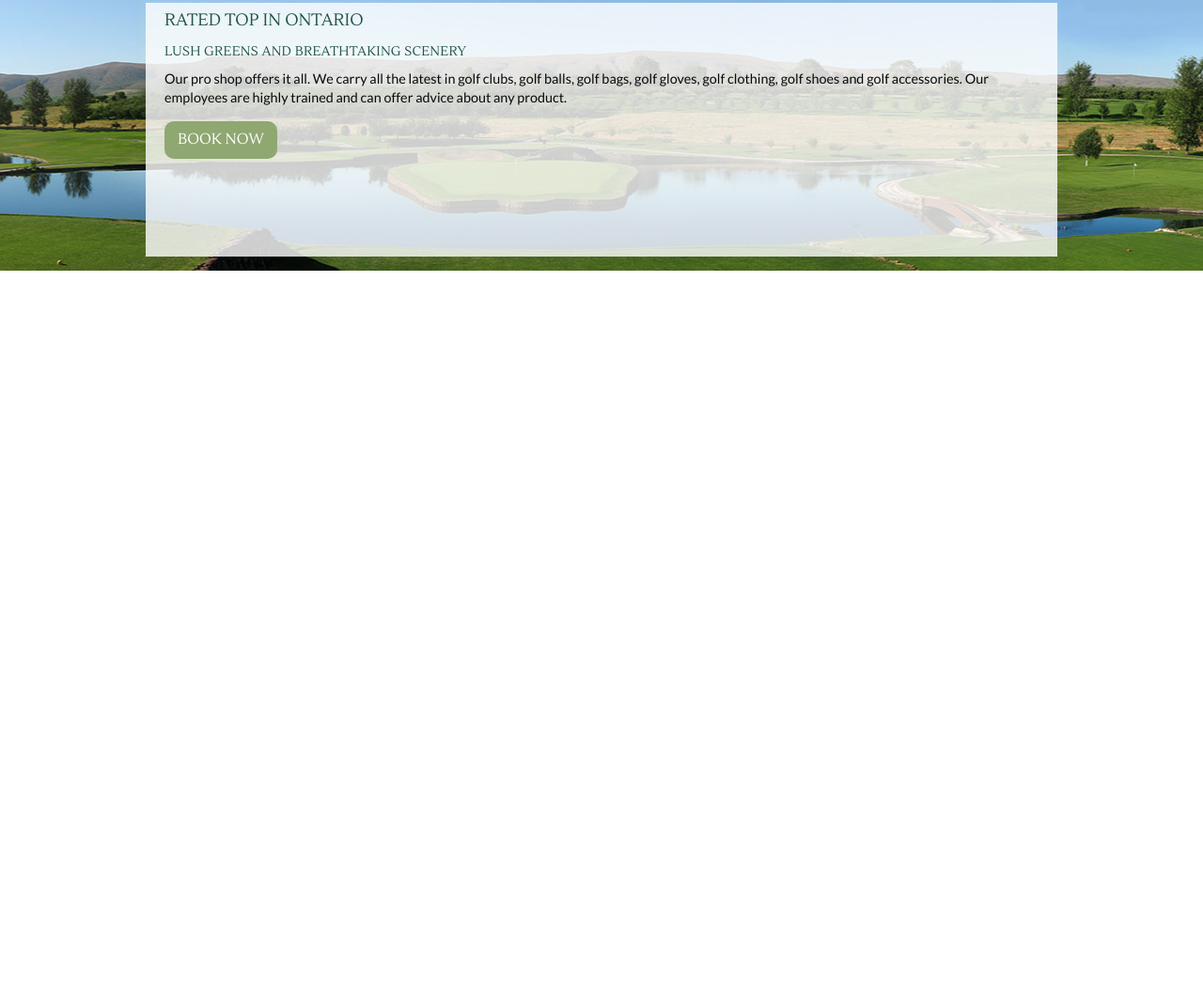
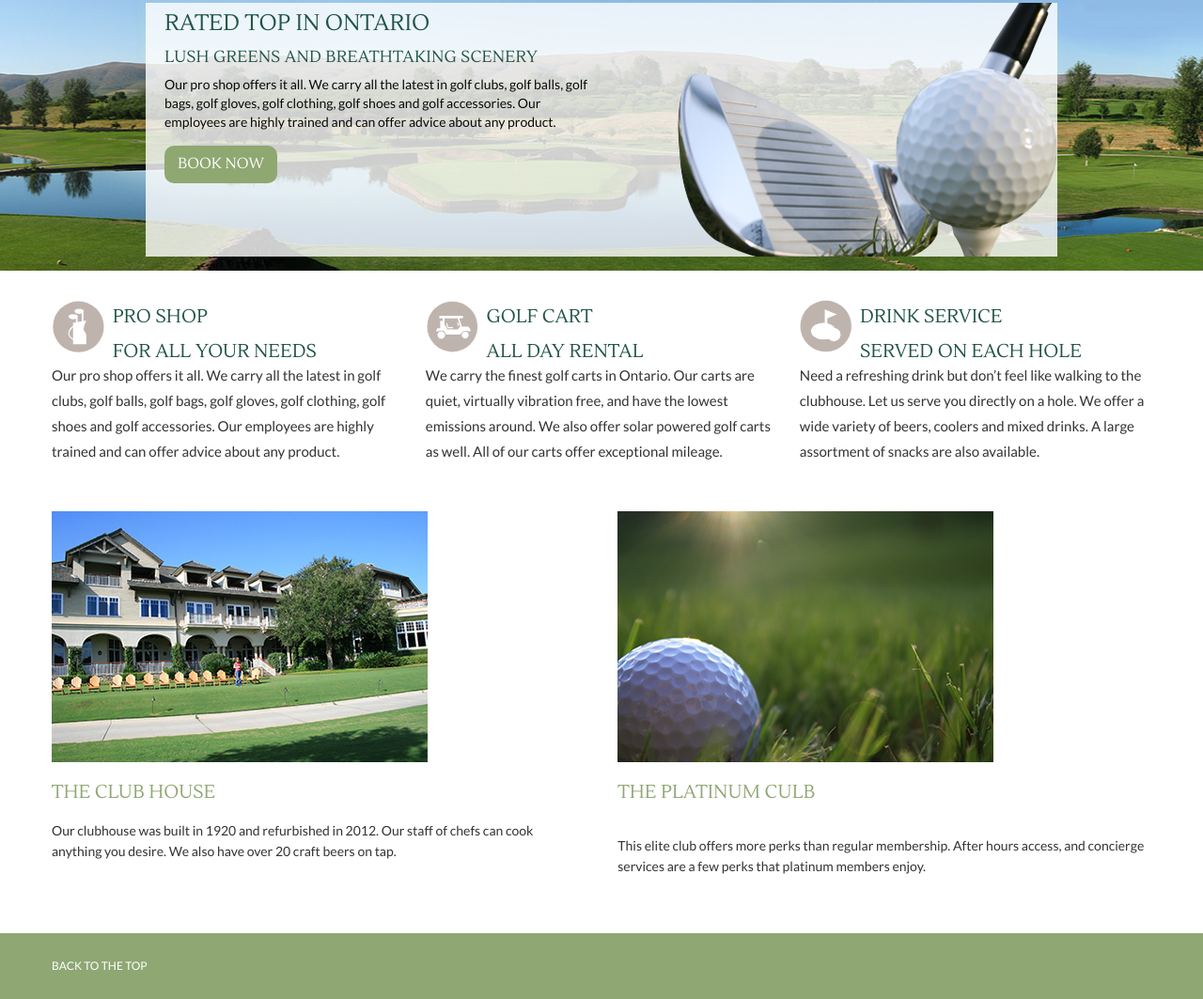
Before and after one commit to Gahyunlee23/-0723-WebD1_Wollastone, a plain HTML site: page index.html in a window 1280 px wide. Shown: the part 176-1239 px from the top of the page at 94% size. Before the commit the page ends 800 px from the top, so only its background shows below. Drawn offline with Linux system fonts and the light colour scheme.

Commit message:
0730.inclass

```diff
--- a/css/main.css
+++ b/css/main.css
@@ -222,9 +222,135 @@ h2, h3
   background-color: #215445;
 }
 
+/* Services Area */
+
+#serviceCon { margin-bottom: 10px; }
+
+.services {
+  margin-bottom: 20px;
+  padding-top: 1px;
+}
+
+.services h2 {
+  font-size: 1.5em;
+  margin-bottom: 5px;
+  margin-top: 15px;
+}
+
+.services h3 {
+  font-size: 1em;
+  margin-top: 0;
+  margin-bottom: 20px;
+}
+
+.services p {
+  color: #333;
+  font-size: 0.875em;
+  line-height: 22px;
+  text-align: justify;
+}
+
+.icon {
+  float: left;
+  max-width: 70px;
+  margin: 0 20px 0 0;
+}
+
+#extraCon { margin-bottom: 60px; }
+
+.extra-img{ margin-top: 20px; margin-bottom: 30px; }
+
+.extras h2 {
+  color: #8ea773;
+  font-size: 1.25em;
+  margin-bottom: 30px;
+  line-height: 0;
+}
+
+.extras p {
+  color: #333;
+  font-size: 0.875em;
+  line-height: 22px;
+}
+
+/* footer section */
+
+
+#footerCon {
+  background-color: #8ea773;
+  height: 70px;
+}
+
+#backBut {
+  text-decoration: none;
+  color: #fff;
+  line-height: 70px;
+  font-size: 0.75em;
+}
+
+#backBut:hover { color: #333; }
+
+#footerNav { display: none; }
+
+/* media query for 401px wide */
+@media screen and (min-width: 25.063em) {
+  #infoFrost h2 { font-size: 1.5em; }
+
+  #infoFrost h3 { font-size: 1.0875em; letter-spacing: 0.25px; }
+
+  #infoFrost p { font-size: 0.875em; margin-top: 10px; }
+}
+
+@media screen and (min-width: 30em) {
+  #infoFrost { background: url(../img/golf_club2.png) right no-repeat rgba(255, 255, 255, 0.8); }
+}
+
+/* media query for 640px */
+@media screen and (min-width: 38.75em) {
+  #serviceCon, #extraCon { display: flex; }
+
+  .services { margin-right: 20px; }
+
+  .services:last-child { margin-right: 0; }
+
+  .icon { max-width: 50px; margin-right: 8px; }
+
+  .services p {
+    color: #333;
+    font-size: 0.8375em;
+    line-height: 27px;
+    text-align: left;
+  }
+
+  .services h2 {
+    font-size: 1.25em;
+    margin-top: 10px;
+    margin-bottom: 20px;
+    line-height: 0.875em;
+  }
+
+
+  .services h3 {
+    font-size: 1.25em;
+    margin-top: 0;
+    margin-bottom: 5px;
+    line-height: 14px;
+  }
+}
+
+/* 800px */
+@media screen and (min-width: 50em) {
+  #infoFrost { background: url(../img/golf_club.png) right no-repeat rgba(255, 255, 255, 0.8);}
+}
+
+/* 990px */
+@media screen and (min-width: 61.875em) {
+  #infoFrost p { width: 50% }
+}
+
 /* handle the nav at Desktop -> reflow to fit a new site */
 
-@media screen and  (min-width: 64em) {
+@media screen and (min-width: 64em) {
   #mainHeader { display: flex; margin-top: 20px; }
 
   #button { display: none; }
@@ -283,4 +409,38 @@ h2, h3
     background-image: url(../img/panoramic_bg_1.jpg)
   }
 
+  #footerNav { display: black; }
+
+  #footerConn ul {
+    list-style-type: none;
+    margin: 0;
+    padding: 0;
+    font-size: 0.875em;
+  }
+
+  #footerCon ul li {
+    display: inline;
+    margin-right: 20px;
+  }
+
+  #footerCon ul li { color: #fff; line-height: 70px;}
+  /* reflow sevices section for desktop */
+  #serviceCon { display: flex; }
+
+  .services { margin-right: 20px; }
+
+  .services:last-child { margin-right: 0; }
+
+  .icon { max-width: 15%; }
+
+  .services p { font-size: 0.9375em; width: auto; }
+
+  .services h2 { font-size: 1.25em; }
+
+  .services h3 { font-size: 1.25em; }
+
+  /* reflow extras contents */
+  #extraCon { display: flex; }
+
+  .extras:last-child { margin-left: 40px;}
 }
--- a/index.html
+++ b/index.html
@@ -54,7 +54,86 @@
           <a href="#" id="bookNow">BOOK NOW</a>
         </div>
       </section>
+    </div><!--End of the top section / container-->
+
+    <div class="container">
+      <section id="serviceCon">
+        <h2 class="hide">Golf Course Services</h2>
+        <!-- pro shop section -->
+          <section class="services">
+            <img class="icon" src="img/pro_icon.svg" alt="pro shop">
+            <h2>PRO SHOP</h2>
+            <h3>FOR ALL YOUR NEEDS</h3>
+            <p>
+                Our pro shop offers it all. We carry all the latest in  golf clubs, golf balls, golf bags, golf gloves, golf clothing, golf shoes and golf accessories.
+                Our employees are highly trained and can offer advice about any product.
+            </p>
+          </section>
+      <!-- Golf Carts Section -->
+      <section class="services">
+        <img class="icon" src="img/cart_icon.svg" alt="pro shop">
+        <h2>GOLF CART</h2>
+        <h3>ALL DAY RENTAL</h3>
+        <p>
+          We carry the finest golf carts in Ontario.  Our carts are quiet, virtually vibration free, and have the lowest emissions around.
+          We also offer solar powered golf carts as well. All of our carts offer exceptional mileage.
+          </p>
+      </section>
+      <!-- fun drinky time section -->
+      <section class="services">
+      <img class="icon" src="img/drink_icon.svg" alt="19th hole">
+      <h2>DRINK SERVICE</h2>
+      <h3>SERVED ON EACH HOLE</h3>
+      <p>
+        Need a refreshing drink but don’t feel like walking to the clubhouse.  Let us serve you directly on a hole.
+        We offer a wide variety of beers, coolers and mixed drinks. A large assortment of snacks are also available.
+      </p>
+  </section>
+</section>
+
+<section id="extraCon">
+  <h2 class="hide">Golf Course Extras</h2>
+
+  <div class="extras">
+  <img src="img/clubhouse2.jpg" alt="Club House" class="extra-img">
+  <h2>THE CLUB HOUSE</h2>
+    <p>
+      Our clubhouse was built in 1920 and refurbished in 2012.
+      Our staff of chefs can cook anything you desire.  We also have over 20 craft beers on tap.
+    </p>
     </div>
+
+    <div class="extras">
+      <img src="img/platinum2.jpg" alt="Platinum Club" class="extra-img">
+      <h2>THE PLATINUM CULB</h2>
+      <p>
+        This elite club offers more perks than regular membership.
+        After hours access, and concierge services are a few perks that platinum members enjoy.
+      </p>
+    </div>
+</section>
+</div>
+
+<footer id="footerCon">
+  <div class="container">
+    <nav>
+      <h2 class="hide">Footer Navigation</h2>
+      <a id="backBut" href="3">BACK TO THE TOP</a>
+
+      <ul id="footerNav">
+        <li>
+          <a href="#">GOLF COURSE</a>
+          <a href="#">GREEN FEES</a>
+          <a href="#">MEMBERSHIPS</a>
+          <a href="#">DRIVING RANGE</a>
+          <a href="#">CONTACT</a>
+        </li>
+      </ul>
+    </nav>
+  </div>
+</footer>
+
+
 
     <script src="js/main.js"></script>
   </body>
```
